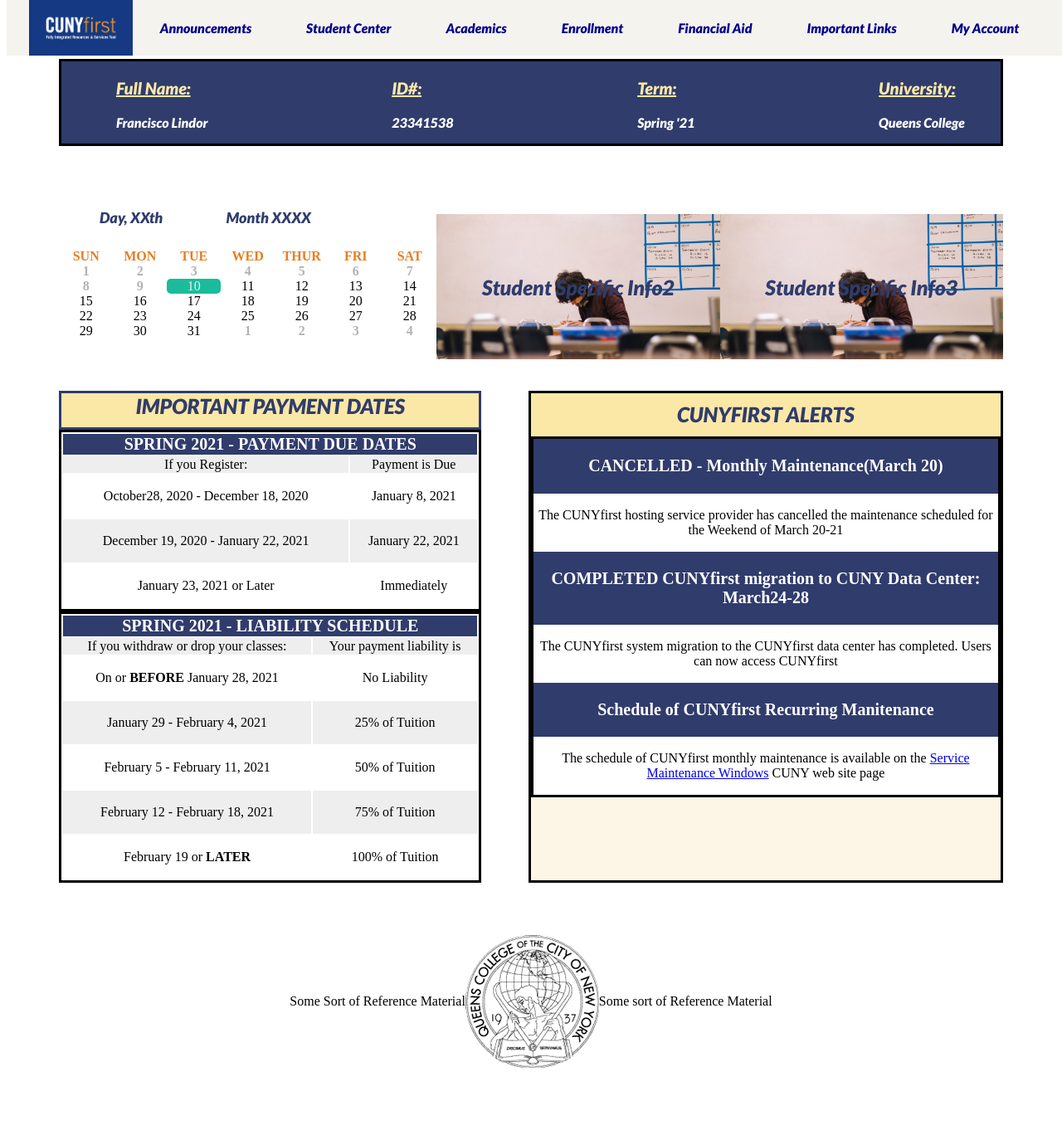
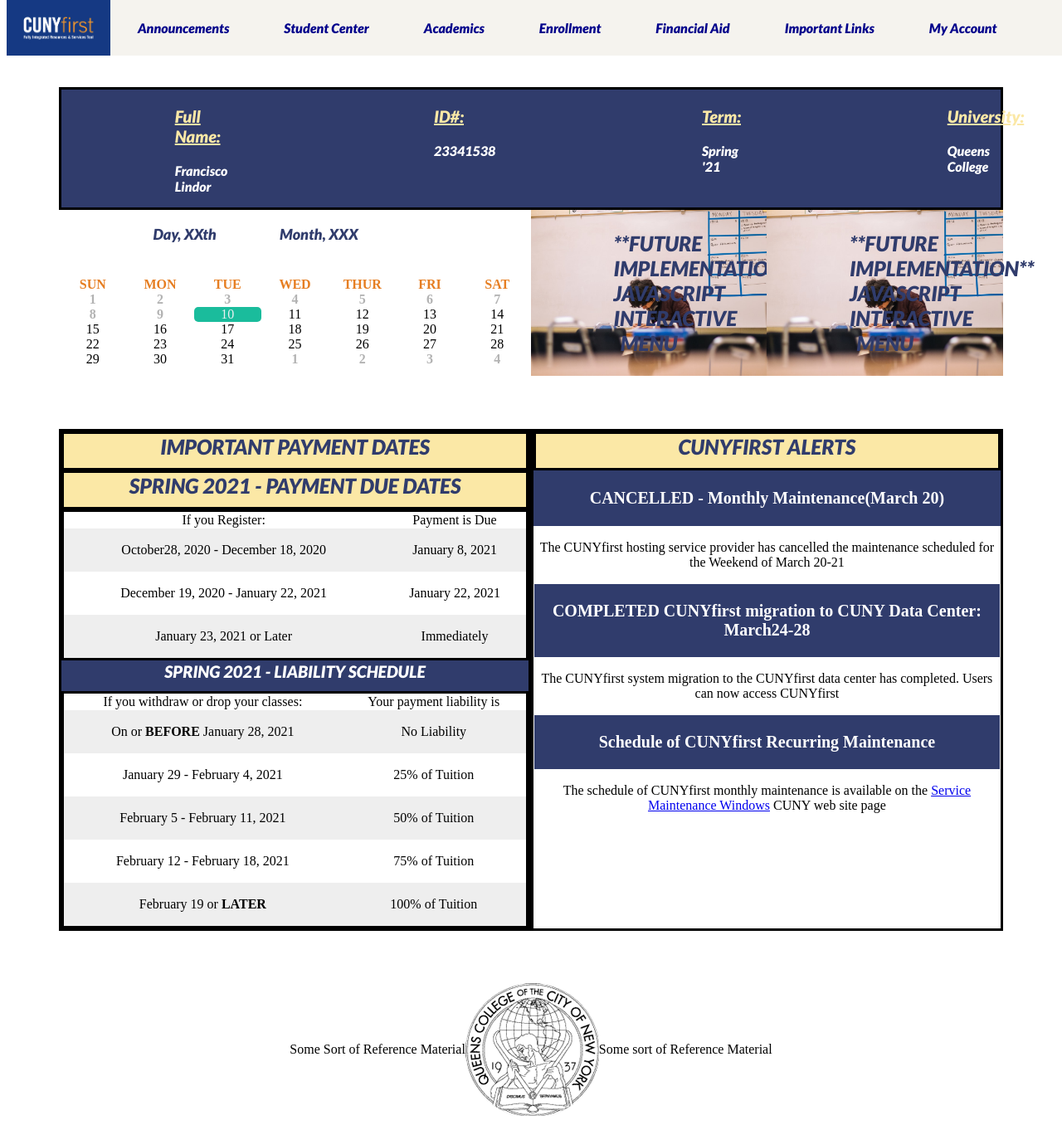
Before and after one commit to jonathanyulan99/qcfirst, a web app: file TestSite/HTML/student/cuny-announcements.html in a window 1280 px wide. Shown: the top 1362 px of the page at 83% size. Before the commit the page ends 1287 px from the top, so only its background shows below. Run offline with its HTML, style and script files only (its server is not run), Linux system fonts and the light colour scheme.

Commit message:
Several Changes Made to the Student-Cuny-Annoucement page

```diff
--- a/TestSite/CSS/student-styles/announcementstyles.css
+++ b/TestSite/CSS/student-styles/announcementstyles.css
@@ -1,4 +1,19 @@
 @import url(https://fonts.googleapis.com/css?family=Lato:900italic);
+/* color schemes:
+blue - #0074e1
+
+One set of blues:
+teal blueish - #31708e
+lighter than prev - #5085a5
+lighter than prev - #8fc1e3
+
+Another set of colorful (37) current ones being used:
+light orange - #fbe8a6
+pastel orange - #f4976c
+dark blue - #303c6c
+cyan ish - #b4dfe5
+cyan - #d2fdff
+*/
 
 /* Styling for body */
 
@@ -24,8 +39,6 @@
 }
 
 .nav-bar{
-    display:flex;
-    justify-content:center;
     overflow: hidden;
     position: fixed;
     top: 0;
@@ -49,36 +62,91 @@
     color:white;
 }
 
-/* Main div that contains the display of the user-specific information */
-
-.announcement-display{
+/* Styling for student details div at top of page*/
+.announcement-stud-details{
     display:flex;
     flex-direction:row;
-    column-gap:20%;
+    column-gap:25%;
     border: 3px solid black;
-    margin-bottom: 5%;
-    padding-left: 2%;
+    margin-top: 3%;
+    padding-left: 12%;
     font-family: 'Lato', sans-serif;
     color:white;
     background-color: #303c6c;
-    justify-content:center;
 }
 
+.announcement-stud-details p{
+    display:flex;
+    flex-direction:column;
+    text-decoration-line:none;
+}
+
+
 /* CSS to apply to the display main selector on the academics page */
-
-#student-name, #student-id, #student-term, #student-uni{
+#announcement-stud-name-header, #announcement-stud-id-header, #announcement-stud-term-header, #announcement-stud-uni-header{
     color: #fbe8a6;
-    text-decoration: underline;
+    text-decoration-line: underline;
     font-size: 20px;
 }
 
+
 /* This css selector work on the inner-container second div */
-
 .announcement-stud-calendar{
     display:flex;
 }
 
-#announcement-student-specific-info2, #announcement-student-specific-info3{
+/*selectors for student calendar */
+.announcement-stud-current-date{
+    display:grid;
+    width:60%;
+}
+
+.announcement-student-today-date{
+    display:flex;
+    justify-content:center;
+}
+
+/* controls the CSS for the month,date heading for the calendar */
+#announcement-student-day, #announcement-student-month{
+    display:grid;
+    grid-template-columns:1fr 1fr;
+    color: #303c6c;
+    font-family: 'Lato', sans-serif;
+    font-size: 18px;
+    padding-bottom: 2%;
+}
+
+.announcement-stud-current-date ul{
+    margin: 0;
+    padding: 0;
+}
+
+.announcement-stud-current-date li {
+    float: left;
+    display: block;
+    width: 14.2857%;
+    text-align: center;
+    list-style-type: none;
+}
+
+.announcement-stud-current-date li:nth-child(n+1):nth-child(-n+7) {
+    font-weight: 900;
+    color: #e67e22;
+}
+
+.announcement-stud-current-date li:nth-child(n+39), .announcement-stud-current-date li:nth-child(n+8):nth-child(-n+16) {
+    font-weight: 900;
+    color: rgba(0,0,0,.3);
+}
+
+.announcement-stud-current-date li:hover:nth-child(n+8):nth-child(-n+38), .announcement-stud-current-date li:nth-child(17){
+    border-radius: 5px;
+    background-color: #1abc9c;
+    color: #ecf0f1;
+}
+
+/* This CSS selector is for the interactive javascript menu that will be integrated currently just placeholder -D3*/
+.announcement-student-menu{
     flex: 30%;
     display: flex;
     background-image: url("../../images/student8.jpg");
@@ -91,7 +159,8 @@
     align-items:center;
 }
 
-.announcement-student-specific-info2, .announcement-student-specific-info3{
+/* formatting for font in the interactive javascript menu */
+.announcement-student-menu p{
     font-family: 'Lato', sans-serif;
     font-size: 25px;
     text-align:center;
@@ -99,114 +168,27 @@
     width:30%;
 }
 
-/*selectors for the entire calendar */
-
-.current-date{
-    display:grid;
-    width:40%;
-}
-
-.currentDate{
-    display:flex;
-    justify-content:center;
-}
-
-/* controls the CSS for the month,date heading for the calendar */
-
-#current-date-caption-month, #current-date-caption-day{
-    display:grid;
-    grid-template-columns:1fr 1fr;
-    color: #303c6c;
-    font-family: 'Lato', sans-serif;
-    font-size: 18px;
-    padding-bottom: 2%;
-}
-
-ul {
-    margin: 0;
-    padding: 0;
-}
-
-li {
-    float: left;
-    display: block;
-    width: 14.2857%;
-    text-align: center;
-    list-style-type: none;
-}
-
-li:nth-child(n+1):nth-child(-n+7) {
-    font-weight: 900;
-    color: #e67e22;
-}
-
-li:nth-child(n+39), li:nth-child(n+8):nth-child(-n+16) {
-    font-weight: 900;
-    color: rgba(0,0,0,.3);
-}
-
-li:hover:nth-child(n+8):nth-child(-n+38), li:nth-child(17){
-    border-radius: 5px;
-    background-color: #1abc9c;
-    color: #ecf0f1;
-}
-
- .announcement-display p{
-    display:flex;
-    flex-direction:column;
-    text-decoration-line:none;
-}
-
-footer{
-    padding: 5%;
-    justify-content: center;
-    align-items: center;
-    display: flex;
-}
-
-/*Main CSS that controls that controls the inner-container of the student announcement page */
-.announcement-student-inner-container{
+/*Main CSS that controls that controls the second inner-container of the student announcement page */
+.announcement-inner-container-2{
     display:flex;
     padding-top: 5%;
     padding-right: 5%;
     padding-left: 5%;
 }
 
-/* CSS to fix the table in the second inner container on the page */
-.student-info-table{
-    width:90%;
+/*CSS to fix the student inner container container first half section containing two tables*/
+.announcement-student-important-pay-dates{
+    flex:50%;
     text-align:center;
     border:solid;
 }
 
-/*CSS to fix the student inner container container first half section containing two tables*/
-.announcement-student-info2{
-    flex:50%;
+/* CSS to fix the two tables in the second inner container on the LHS page */
+.announcement-student-important-pay-dates-table, .announcement-student-pay-liability-dates-table{
+    width:100%;
     text-align:center;
-}
-
-/*id selector for the caption of the first table on the student */
-#announcement-table-student-info2{
     border:solid;
-    background-color: #fbe8a6;
-}
-
-/*CSS to fix the student database generated table on the second inner-container page*/
-.announcement-stud-schedule-table{
-    flex:50%;
-    text-align:center;
-    padding-top:10px;
-    border:solid;
-}
-
-/*CSS to apply to the table specifically working table in the second inner container*/
-.announcement-stud-schedule-table table{
-    width:100%;
     border-collapse:collapse;
-}
-
-/* Styling for the table headers */
-.announcement-stud-schedule-table{
     column-gap:25%;
     border: 3px solid black;
     border-collapse: collapse;
@@ -220,7 +202,93 @@
     );
 }
 
-#announcement-stud-schedule-table-thead {
+.announcement-student-important-pay-dates-table:first-child > caption{
+    font-size:25px;
+    column-gap:25%;
+    border:3px solid black;
+    border-collapse:collapse;
+    border-spacing:5px;
+    background: oldlace linear-gradient(
+            to bottom,
+            #fbe8a6,
+            #fbe8a6 5rem,
+            transparent 1rem,
+            transparent 100%
+    );
+}
+
+/*Specific CSS selector to work on the one caption to ensure its not the same as top caption*/
+#announcement-student-table-header caption:nth-of-type(2){
+    background-color: #303c6c;
+    color: white;
+    font-size: 20px;
+}
+
+/*id selector for the caption of the first table on the student */
+.announcement-student-important-pay-dates-table{
+    border:solid;
+    background-color: #fbe8a6;
+
+}
+
+.announcement-student-table-header{
+    border:1px solid #303c6c;
+    text-align:center;
+    color: #303c6c;
+    font-family: 'Lato', sans-serif;
+    font-size: 25px;
+    padding-bottom: 2%;
+}
+
+/*CSS that works on the second-inner container on the CUNYFIRST ALERTS page*/
+.announcement-stud-cunyfirst-alert{
+    flex:50%;
+    text-align:center;
+    border:solid;
+}
+
+/*CSS that works on the table component of the CUNYFIRST announcements*/
+.announcement-stud-cunyfirst-alert-table{
+    width:100%;
+    border-collapse:collapse;
+}
+
+/* Styling for the table headers */
+announcement-student-important-pay-dates-table caption {
+    column-gap:25%;
+    border: 3px solid black;
+    border-collapse: collapse;
+    border-spacing: 5px;
+    background: oldlace linear-gradient(
+            to bottom,
+            #fbe8a6,
+            #303c6c 5rem,
+            transparent 1rem,
+            transparent 100%
+    );
+}
+.announcement-stud-cunyfirst-alert-table caption{
+    font-size: 25px;
+    column-gap:25%;
+    border: 3px solid black;
+    border-collapse: collapse;
+    border-spacing: 5px;
+    background: oldlace linear-gradient(
+            to bottom,
+            #fbe8a6,
+            #fbe8a6 5rem,
+            transparent 1rem,
+            transparent 100%
+    );
+}
+
+.announcement-student-table-header{
+    background-color: #303c6c;
+    color: white;
+    font-size:20px;
+}
+
+.announcement-stud-cunyfirst-alert-table thead{
     border:1px solid #303c6c;
     text-align:center;
 }
@@ -228,10 +296,9 @@
 caption{
     color: #303c6c;
     font-family: 'Lato', sans-serif;
-    font-size: 25px;
+    font-size: 15px;
     padding-bottom: 2%;
 }
-
 
 th{
     background-color: #303c6c;
@@ -247,9 +314,10 @@
     background-color: #fff;
 }
 
-/*font color for the display of the student specific information */
-
-#student-name-display, #student-id-display, #student-term-display, #student-uni-display{
-    font-family: 'Lato', sans-serif;
-    color: white;
+/*Footer CSS */
+footer{
+    padding: 5%;
+    justify-content: center;
+    align-items: center;
+    display: flex;
 }
--- a/TestSite/HTML/student/cuny-announcements.html
+++ b/TestSite/HTML/student/cuny-announcements.html
@@ -2,9 +2,9 @@
 <html lang="en">
     <head>
         <meta charset="UTF-8">
+        <meta name="viewport" content="width=device-width, initial-scale=1.0"/>
+        <title>Announcements</title>
         <link href="../../css/student-styles/announcementstyles.css" rel="stylesheet">
-        <title>Announcements</title>
-        <meta name="viewport" content="width=device-width, initial-scale=1.0"/>
     </head>
 
     <body>
@@ -21,19 +21,19 @@
                 </nav>
 
             <div class="announcement-inner-container">
-                <div class="announcement-display">
-                    <div><p id="student-name"><b>Full Name:</b></p><p id="student-name-display">Francisco Lindor</p></div>
-                    <div><p id="student-id"><b>ID#:</b></p><p id="student-id-display">23341538</p></div>
-                    <div><p id="student-term"><b>Term:</b></p><p id="student-term-display"> Spring '21</p></div>
-                    <div><p id="student-uni"><b>University:</b></p><p id="student-uni-display">Queens College</p></div>
+                <div class="announcement-stud-details">
+                    <div><p id="announcement-stud-name-header"><b>Full Name:</b></p><p id="announcement-stud-name">Francisco Lindor</p></div>
+                    <div><p id="announcement-stud-id-header"><b>ID#:</b></p><p id="announcement-stud-id">23341538</p></div>
+                    <div><p id="announcement-stud-term-header"><b>Term:</b></p><p id="announcement-stud-term"> Spring '21</p></div>
+                    <div><p id="announcement-stud-uni-header"><b>University:</b></p><p id="announcement-stud-uni">Queens College</p></div>
                 </div> <!-- end of announcement-display-->
                 <div class="announcement-stud-calendar">
-                        <div class="current-date">
-                            <div class="currentDate">
-                                <p id="current-date-caption-day">Day, XXth</p>
-                                <p id="current-date-caption-month">Month XXXX</p>
+                        <div class="announcement-stud-current-date">
+                            <div class="announcement-student-today-date">
+                                <p id="announcement-student-day">Day, XXth</p>
+                                <p id="announcement-student-month">Month, XXX</p>
                             </div>
-                                <ul class="studentCalendar">
+                                <ul>
                                             <li>SUN</li>
                                             <li>MON</li>
                                             <li>TUE</li>
@@ -78,31 +78,26 @@
                                             <li>4</li>
                                 </ul> <!-- end of the calendar-->
                             </div>
-
-                            <div class="announcement-student-specific-info2"><p id="announcement-student-specific-info2"> Student Specific Info2</p></div> <!-- end of the container for announcement-stud-specific2 div-->
-                            <div class="announcement-student-specific-info3"><p id="announcement-student-specific-info3"> Student Specific Info3</p></div> <!-- end of the container for announcement-stud-specific3 div-->
+                        <div class="announcement-student-menu"><p> **FUTURE IMPLEMENTATION** JAVASCRIPT INTERACTIVE MENU</p></div> <!-- end of the container for announcement-stud-specific2 div-->
+                        <div class="announcement-student-menu"><p> **FUTURE IMPLEMENTATION** JAVASCRIPT INTERACTIVE MENU</p></div> <!-- end of the container for announcement-stud-specific3 div-->
                         </div> <!-- end of the announcement-stud-calendar -->
             </div> <!-- end of the announcement-inner-container-->
-            <div class="announcement-student-inner-container">
-                <div class="announcement-student-info2">
-                    <table class="student-info-table">
-                        <caption id="announcement-table-student-info2">IMPORTANT PAYMENT DATES</caption>
-                        <thead>
-                            <tr ><th colspan="2">SPRING 2021 - PAYMENT DUE DATES</th></tr>
+            <div class="announcement-inner-container-2">
+                <div class="announcement-student-important-pay-dates">
+                    <table class="announcement-student-important-pay-dates-table">
+                        <caption>IMPORTANT PAYMENT DATES</caption>
+                        <caption id="announcement-student-table-header">SPRING 2021 - PAYMENT DUE DATES</caption>
+                        <tbody>
                             <tr><td>If you Register:</td><td>Payment is Due</td></tr>
-                        </thead>
-                        <tbody id="announcement-table-student-info2 tbody">
                             <tr><td><p>October28, 2020 - December 18, 2020</p></td><td><p>January 8, 2021</p></td></tr>
                             <tr><td><p>December 19, 2020 - January 22, 2021</p></td><td><p>January 22, 2021</p></td></tr>
                             <tr><td><p>January 23, 2021 or Later</p></td><td><p>Immediately</p></td></tr>
                         </tbody>
                     </table>
-                    <table class="student-info-table">
-                        <thead>
-                            <tr><th colspan="2">SPRING 2021 - LIABILITY SCHEDULE</th></tr>
-                            <tr><td>If you withdraw or drop your classes:</td><td>Your payment liability is</td></tr>
-                        </thead>
-                            <tbody id="announcement-table-student-info2-2 tbody">
+                    <table class="announcement-student-pay-liability-dates-table">
+                            <caption class="announcement-student-table-header">SPRING 2021 - LIABILITY SCHEDULE</caption>
+                            <tbody>
+                                <tr><td>If you withdraw or drop your classes:</td><td>Your payment liability is</td></tr>
                                 <tr><td><p>On or <b>BEFORE</b> January 28, 2021</p></td><td><p>No Liability</p></td></tr>
                                 <tr><td><p>January 29 - February 4, 2021</p></td><td><p>25% of Tuition</p></td></tr>
                                 <tr><td><p>February 5 - February 11, 2021</p></td><td><p>50% of Tuition</p></td></tr>
@@ -111,27 +106,27 @@
                             </tbody>
                     </table>
                 </div> <!-- end of the announcement-student-info2 -->
-                <div class="announcement-stud-schedule-table">
-                        <table class="announcement-stud-schedule-table table">
-                            <caption id="announcement-stud-schedule-table-header"> CUNYFIRST ALERTS</caption>
-                            <thead id="announcement-stud-schedule-table-thead">
-                                <tr><th colspan="5"><p class="announcement-stud-alert1" id="announcement-stud-alert1-1"><b>CANCELLED</b> - Monthly Maintenance(March 20)</p></th></tr>
+                <div class="announcement-stud-cunyfirst-alert">
+                        <table class="announcement-stud-cunyfirst-alert-table">
+                            <caption> CUNYFIRST ALERTS</caption>
+                            <thead>
+                                <tr><th><p><b>CANCELLED</b> - Monthly Maintenance(March 20)</p></th></tr>
                             </thead>
                             <tbody>
                                 <tr>
-                                    <td colspan="5"><p>The CUNYfirst hosting service provider has cancelled the maintenance scheduled for the Weekend of March 20-21</p></td>
+                                    <td><p>The CUNYfirst hosting service provider has cancelled the maintenance scheduled for the Weekend of March 20-21</p></td>
                                 </tr>
                                 <tr>
-                                    <th colspan="5"><p class="announcement-stud-alert1" id="announcement-stud-alert1-2"><b>COMPLETED</b> CUNYfirst migration to CUNY Data Center: March24-28</p></th>
+                                    <th><p><b>COMPLETED</b> CUNYfirst migration to CUNY Data Center: March24-28</p></th>
                                 </tr>
                                 <tr>
-                                    <td colspan="5"><p>The CUNYfirst system migration to the CUNYfirst data center has completed. Users can now access CUNYfirst</p></td>
+                                    <td><p>The CUNYfirst system migration to the CUNYfirst data center has completed. Users can now access CUNYfirst</p></td>
                                 </tr>
                                 <tr>
-                                    <th colspan="5"><p class="announcement-stud-alert1" id="announcement-stud-alert1-3">Schedule of CUNYfirst Recurring Manitenance</p></th>
+                                    <th><p>Schedule of CUNYfirst Recurring Maintenance</p></th>
                                 </tr>
                                 <tr>
-                                    <td colspan="5"><p>The schedule of CUNYfirst monthly maintenance is available on the <a href="https://www.cuny.edu/about/administration/offices/cis/technology-services/service-maintenance-windows/#:~:text=yearly%20maintenance%20windows.-,CUNYfirst,and%20month%2Dend%20financial%20close.&text=The%20CUNYfirst%20operations%20team%20schedules,at%207pm%20(Eastern%20Time).">Service Maintenance Windows</a> CUNY web site page</p></td>
+                                    <td><p>The schedule of CUNYfirst monthly maintenance is available on the <a href="https://www.cuny.edu/about/administration/offices/cis/technology-services/service-maintenance-windows/#:~:text=yearly%20maintenance%20windows.-,CUNYfirst,and%20month%2Dend%20financial%20close.&text=The%20CUNYfirst%20operations%20team%20schedules,at%207pm%20(Eastern%20Time).">Service Maintenance Windows</a> CUNY web site page</p></td>
                                 </tr>
                             </tbody>
                         </table>
```
Also changed, not shown: TestSite/CSS/instructor-styles/announcementstyles.css (+15 -7 lines).
